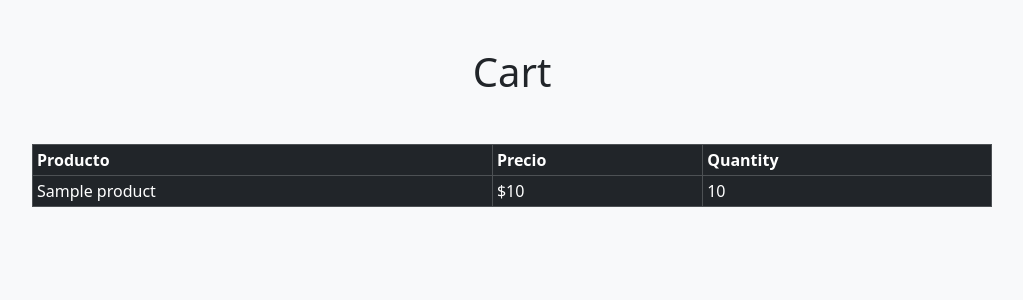
After one commit to jeronimogarcia/CoderBackend, a Node server app: template src/views/cart/index.handlebars in a window 1280 px wide. The commit adds this page. Shown: the top 300 px of the page, without its empty margins (128-1151 px from the left). Run offline with Node 20, Linux system fonts and the light colour scheme; the template is opened without the code that fills it: most values are stand-ins (such as "Sample title", 1, 10 or a date in 2020); some libraries are stand-ins or nearby versions.

Commit message:
getCartById api working & handlebars view in /chart/:id

```diff
--- a/src/models/cartModel.js
+++ b/src/models/cartModel.js
@@ -6,7 +6,9 @@ const collectionCarts = 'carts';
 const schema = new mongoose.Schema({
     products: {
       type: [{
-        id: { type: String },
+        product: { type: mongoose.Schema.Types.ObjectId,
+        ref: 'smallProducts'
+        },
         quantity: { type: Number }
       }],
     }
--- a/src/routes/smallProducts.js
+++ b/src/routes/smallProducts.js
@@ -41,7 +41,6 @@ router.delete("/:id", async (req, res) => {
   const id = +req.params.id;
   try {
     await manager.deleteProduct(id);
-
     if (manager.checkStatus() === 1) {
       res.status(200).send({ status: "OK", msg: manager.showStatusMsg() });
     } else {
--- /dev/null
+++ b/src/views/cart/index.handlebars
@@ -0,0 +1,23 @@
+<div>
+  <h1 class="text-center mt-5 mb-5">Cart</h1>
+  <div class="w-75 m-auto">
+    <table class="table table-sm table-bordered table-dark w-60%">
+      <thead>
+        <tr>
+          <th scope="col">Producto</th>
+          <th scope="col">Precio</th>
+          <th scope="col">Quantity</th>
+        </tr>
+      </thead>
+      <tbody>
+        {{#each products}}
+          <tr>
+            <td>{{product.title}}</td>
+            <td>${{product.price}}</td>
+            <td>{{quantity}}</td>
+          </tr>
+        {{/each}}
+      </tbody>
+    </table>
+  </div>
+</div>
--- a/src/views/index.handlebars
+++ b/src/views/index.handlebars
@@ -63,7 +63,7 @@
     const input = document.getElementById(inputId)
     const inputValue = input.value
     if(input.value > 0){
-      cart.push({id: id, quantity: +inputValue})
+      cart.push({product: id, quantity: +inputValue})
       carritoBody.innerHTML = `${carritoBody.innerHTML}<tr>
         <td>${id}</td>
         <td>${inputValue}</td>
```
Also changed, not shown: src/modules/cart-manager.js (+12 -0 lines), src/routes/cart.js (+17 -3 lines).
